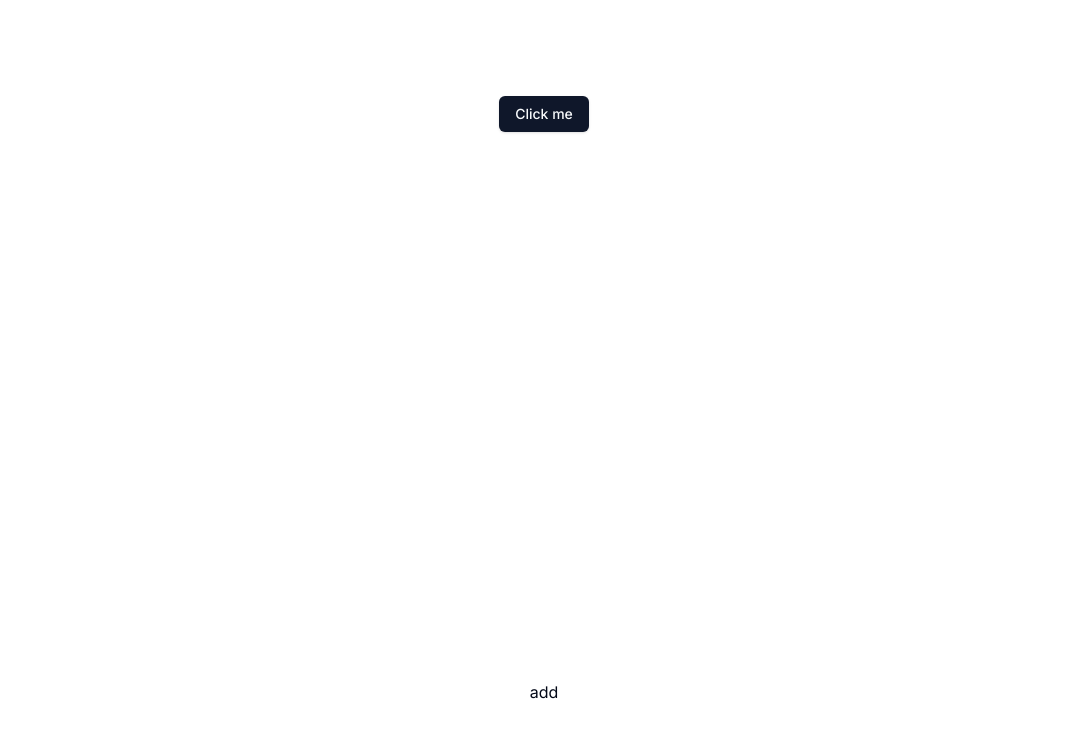
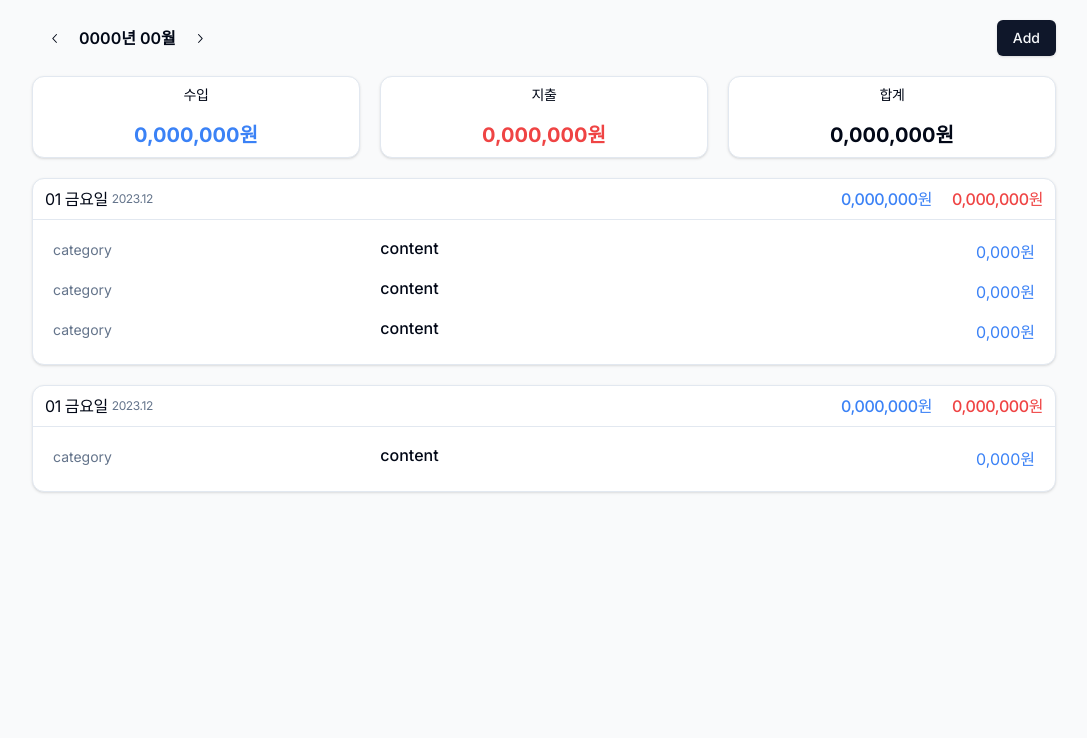
Before and after one commit to suhyeoonn/react-account-book, a Next.js app: page / in a window 1280 px wide. Shown: the top 738 px of the page, without its empty margins (96-1183 px from the left). Built offline with nearby package versions, Linux system fonts and the light colour scheme.

Commit message:
💄 거래내역 페이지 추가 (#9)
💄 거래내역 페이지 디자인

```diff
--- a/app/page.tsx
+++ b/app/page.tsx
@@ -1,10 +1,126 @@
 import { Button } from "@/components/ui/button";
+import { Card, CardContent, CardHeader, CardTitle } from "@/components/ui/card";
+import { ChevronLeftIcon, ChevronRightIcon } from "@radix-ui/react-icons";
+import Link from "next/link";
 
 export default function Home() {
+  const expenseTextColor = "text-red-500";
+  const incomeTextColor = "text-blue-500";
+
   return (
-    <main className="flex min-h-screen flex-col items-center justify-between p-24">
-      <Button>Click me</Button>
-      <a href="/transaction/add">add</a>
+    <main className="flex min-h-screen flex-col items-center gap-5 p-5 w-full  bg-gray-50">
+      <div className="max-w-screen-lg w-full space-y-5">
+        <div className="flex justify-between w-full items-center">
+          <div className="flex items-center">
+            <Button variant="ghost">
+              <ChevronLeftIcon />
+            </Button>
+            <span className="font-semibold">0000년 00월</span>
+            <Button variant="ghost">
+              <ChevronRightIcon />
+            </Button>
+          </div>
+          <Button asChild>
+            <Link href="/transaction/add">Add</Link>
+          </Button>
+        </div>
+        <div className="grid grid-cols-3 w-full gap-5 text-center">
+          <Card>
+            <CardHeader className="p-2 tracking-tight text-sm font-medium">
+              수입
+            </CardHeader>
+            <CardContent className={`${incomeTextColor} p-2 text-xl font-bold`}>
+              0,000,000원
+            </CardContent>
+          </Card>
+          <Card>
+            <CardHeader className="p-2 tracking-tight text-sm font-medium">
+              지출
+            </CardHeader>
+            <CardContent
+              className={`${expenseTextColor} p-2 text-xl font-bold`}
+            >
+              0,000,000원
+            </CardContent>
+          </Card>
+          <Card>
+            <CardHeader className="p-2 tracking-tight text-sm font-medium">
+              합계
+            </CardHeader>
+            <CardContent className="p-2 text-xl font-bold">
+              0,000,000원
+            </CardContent>
+          </Card>
+        </div>
+        <Card className="w-full">
+          <CardHeader className="border-b p-3">
+            <CardTitle className="font-normal">
+              <div className="flex justify-between">
+                <div className="flex gap-1 items-center">
+                  <span>01</span>
+                  <span>금요일</span>
+                  <span className="text-xs text-muted-foreground">2023.12</span>
+                </div>
+                <div className="flex gap-5">
+                  <span className="text-blue-500 font-medium">0,000,000원</span>
+                  <span className={`${expenseTextColor} font-medium`}>
+                    0,000,000원
+                  </span>
+                </div>
+              </div>
+            </CardTitle>
+          </CardHeader>
+          <CardContent className="p-3">
+            <ul>
+              <li className="grid grid-cols-3 p-2">
+                <span className="text-sm text-muted-foreground">category</span>
+                <span className="font-medium leading-none">content</span>
+                <span className={`${incomeTextColor} text-right`}>0,000원</span>
+              </li>
+              <li className="grid grid-cols-3 p-2">
+                <span className="text-sm text-muted-foreground">category</span>
+                <span className="font-medium leading-none">content</span>
+                <span className={`${incomeTextColor} text-right`}>0,000원</span>
+              </li>
+              <li className="grid grid-cols-3 p-2">
+                <span className="text-sm text-muted-foreground">category</span>
+                <span className="font-medium leading-none">content</span>
+                <span className={`${incomeTextColor} text-right`}>0,000원</span>
+              </li>
+            </ul>
+          </CardContent>
+        </Card>
+        <Card className="w-full">
+          <CardHeader className="border-b p-3">
+            <CardTitle className="font-normal">
+              <div className="flex justify-between">
+                <div className="flex gap-1 items-center">
+                  <span>01</span>
+                  <span>금요일</span>
+                  <span className="text-xs text-muted-foreground">2023.12</span>
+                </div>
+                <div className="flex gap-5">
+                  <span className={`${incomeTextColor} font-medium`}>
+                    0,000,000원
+                  </span>
+                  <span className={`${expenseTextColor} font-medium`}>
+                    0,000,000원
+                  </span>
+                </div>
+              </div>
+            </CardTitle>
+          </CardHeader>
+          <CardContent className="p-3">
+            <ul>
+              <li className="grid grid-cols-3 p-2">
+                <span className="text-sm text-muted-foreground">category</span>
+                <span className="font-medium leading-none">content</span>
+                <span className={`${incomeTextColor} text-right`}>0,000원</span>
+              </li>
+            </ul>
+          </CardContent>
+        </Card>
+      </div>
     </main>
   );
 }
--- /dev/null
+++ b/components/ui/card.tsx
@@ -0,0 +1,76 @@
+import * as React from "react"
+
+import { cn } from "@/lib/utils"
+
+const Card = React.forwardRef<
+  HTMLDivElement,
+  React.HTMLAttributes<HTMLDivElement>
+>(({ className, ...props }, ref) => (
+  <div
+    ref={ref}
+    className={cn(
+      "rounded-xl border bg-card text-card-foreground shadow",
+      className
+    )}
+    {...props}
+  />
+))
+Card.displayName = "Card"
+
+const CardHeader = React.forwardRef<
+  HTMLDivElement,
+  React.HTMLAttributes<HTMLDivElement>
+>(({ className, ...props }, ref) => (
+  <div
+    ref={ref}
+    className={cn("flex flex-col space-y-1.5 p-6", className)}
+    {...props}
+  />
+))
+CardHeader.displayName = "CardHeader"
+
+const CardTitle = React.forwardRef<
+  HTMLParagraphElement,
+  React.HTMLAttributes<HTMLHeadingElement>
+>(({ className, ...props }, ref) => (
+  <h3
+    ref={ref}
+    className={cn("font-semibold leading-none tracking-tight", className)}
+    {...props}
+  />
+))
+CardTitle.displayName = "CardTitle"
+
+const CardDescription = React.forwardRef<
+  HTMLParagraphElement,
+  React.HTMLAttributes<HTMLParagraphElement>
+>(({ className, ...props }, ref) => (
+  <p
+    ref={ref}
+    className={cn("text-sm text-muted-foreground", className)}
+    {...props}
+  />
+))
+CardDescription.displayName = "CardDescription"
+
+const CardContent = React.forwardRef<
+  HTMLDivElement,
+  React.HTMLAttributes<HTMLDivElement>
+>(({ className, ...props }, ref) => (
+  <div ref={ref} className={cn("p-6 pt-0", className)} {...props} />
+))
+CardContent.displayName = "CardContent"
+
+const CardFooter = React.forwardRef<
+  HTMLDivElement,
+  React.HTMLAttributes<HTMLDivElement>
+>(({ className, ...props }, ref) => (
+  <div
+    ref={ref}
+    className={cn("flex items-center p-6 pt-0", className)}
+    {...props}
+  />
+))
+CardFooter.displayName = "CardFooter"
+
+export { Card, CardHeader, CardFooter, CardTitle, CardDescription, CardContent }
```
